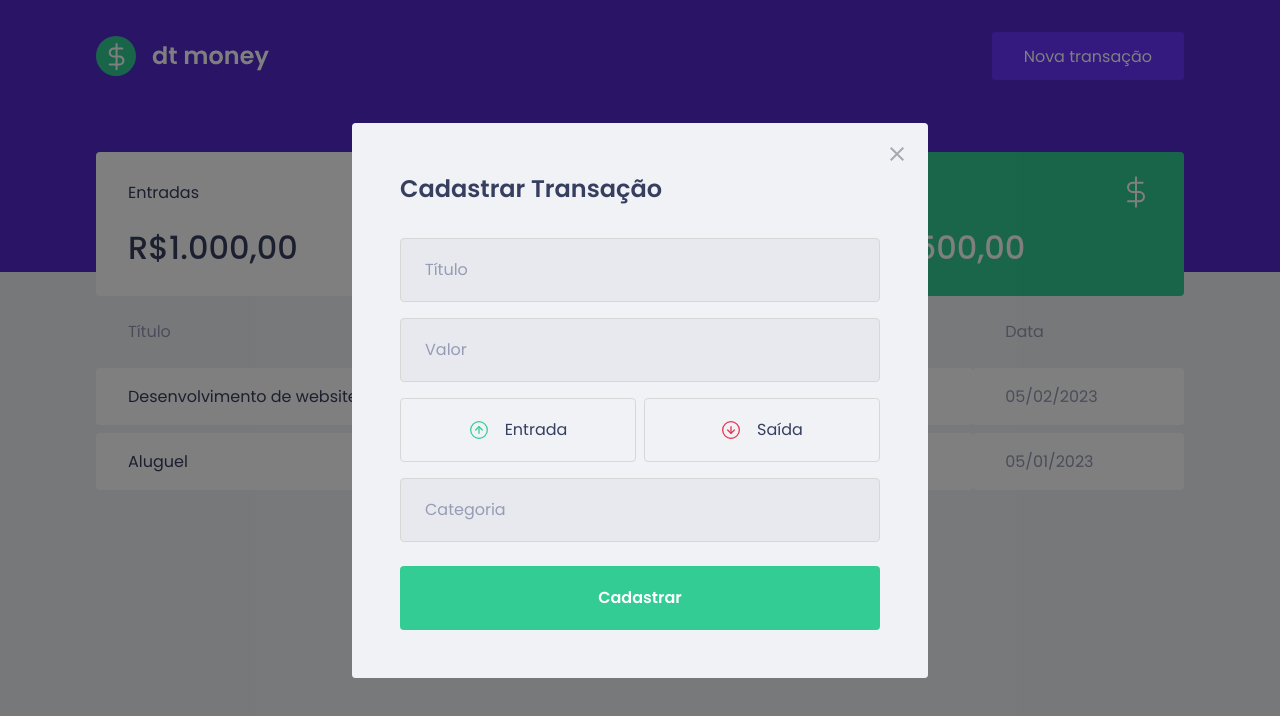
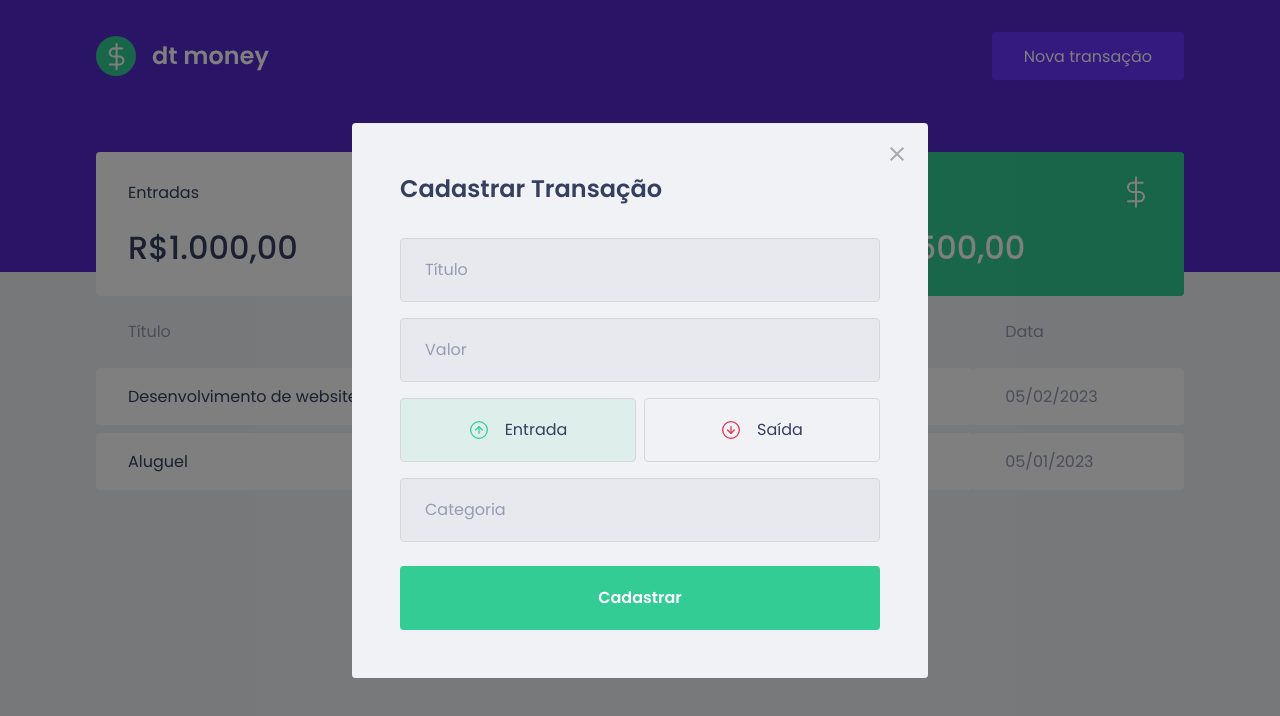
Before and after one commit to deyvsonaguiar/dtmoney-ignite-reactjs, a React (Create React App) app: page / in a window 1280 px wide. Both pictures are taken after a click on the button "Nova transação". Shown: the top 716 px of the page. Built offline with nearby package versions, Linux system fonts and the light colour scheme; no server answers; what miragejs would draw is missing.

Commit message:
Funcionality to RadioBox button

```diff
--- a/src/components/NewTransactionModal/index.tsx
+++ b/src/components/NewTransactionModal/index.tsx
@@ -1,8 +1,9 @@
 import Modal from 'react-modal';
-import { Container, TransactionTypeContainer } from './styles';
+import { Container, TransactionTypeContainer, RadioBox } from './styles';
 import closeImg from '../../assets/close.svg';
 import incomeImg from '../../assets/income.svg';
 import outcomeImg from '../../assets/outcome.svg';
+import { useState } from 'react';
 
 interface NewTransactionModalProps {
     isOpen: boolean;
@@ -12,6 +13,8 @@
 export function NewTransactionModal(
   { isOpen, onRequestClose }: NewTransactionModalProps
   ){
+
+    const [type, setType] = useState('deposit')
 
     return (
         <Modal
@@ -35,14 +38,25 @@
           <input type="number" placeholder="Valor" />
 
           <TransactionTypeContainer>
-            <button type="button">
+            <RadioBox
+            type="button"
+            onClick={() => setType('deposit')}
+            isActive={type === 'deposit'}
+            activeColor="green"
+            >
               <img src={incomeImg} alt="Entrada" />
               <span>Entrada</span>
-            </button>
-            <button type="button">
+            </RadioBox>
+
+            <RadioBox
+            type="button"
+            onClick={() => setType('withdraw')}
+            isActive={type === 'withdraw'}
+            activeColor="red"
+            >
               <img src={outcomeImg} alt="Saída" />
               <span>Saída</span>
-            </button>
+            </RadioBox>
 
           </TransactionTypeContainer>
 
--- a/src/components/NewTransactionModal/styles.ts
+++ b/src/components/NewTransactionModal/styles.ts
@@ -1,5 +1,5 @@
 import styled from 'styled-components'
-import { darken } from 'polished'
+import { darken, transparentize } from 'polished'
 
 export const Container = styled.form`
     h2 {
@@ -54,11 +54,27 @@
     grid-template-columns: 1fr 1fr;
     gap: 0.5rem;
 
-    button {
+`;
+
+interface RadioBoxProps {
+    isActive: boolean;
+    activeColor: 'green' | 'red';
+}
+
+const colors = {
+    green: '#33cc95',
+    red: '#e52e4d',
+}
+
+export const RadioBox = styled.button<RadioBoxProps>`
     height: 4rem;
     border: 1px solid #d7d7d7;
     border-radius: 0.25rem;
-        background: transparent;
+
+    background: ${(props) => props.isActive
+    ? transparentize(0.9, colors[props.activeColor])
+    : 'transparent'};
+
     display: flex;
     align-items: center;
     justify-content: center;
@@ -66,7 +82,6 @@
 
     &:hover {
         border-color: ${darken(0.1, '#d7d7d7')};
-        }
     }
 
     img {
```
Lines whose indentation alone changed are shown as unchanged.
